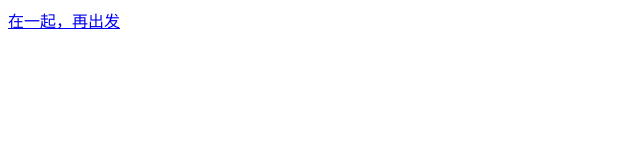
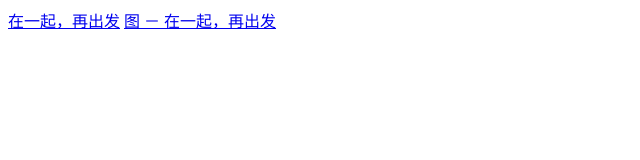
Before and after one commit to mz1d/mz1d.github.io, a plain HTML site: page index.html in a window 1280 px wide. Shown: the whole page, without its empty margins (0-640 px from the left). Drawn offline with Linux system fonts and the light colour scheme.

Commit message:
new codes

```diff
--- a/index.html
+++ b/index.html
@@ -1 +1,2 @@
 <a href="/1.doc">在一起，再出发</a>
+<a href="/1.jpg">图 － 在一起，再出发</a>
```
Also changed, not shown: 1.jpeg (added), 1 other file.
